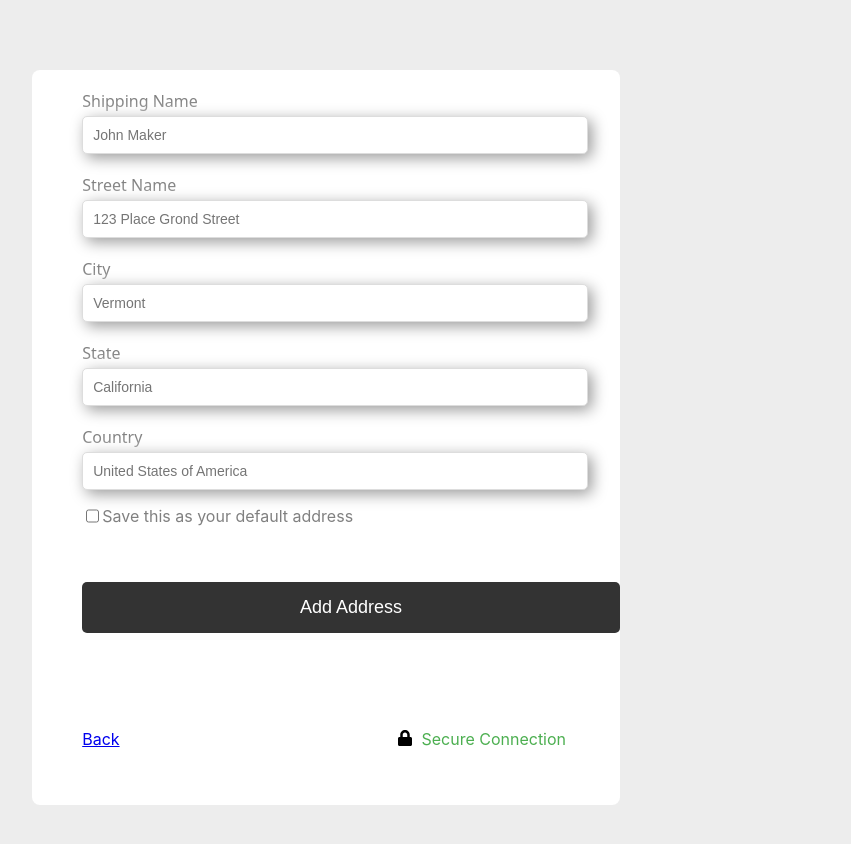
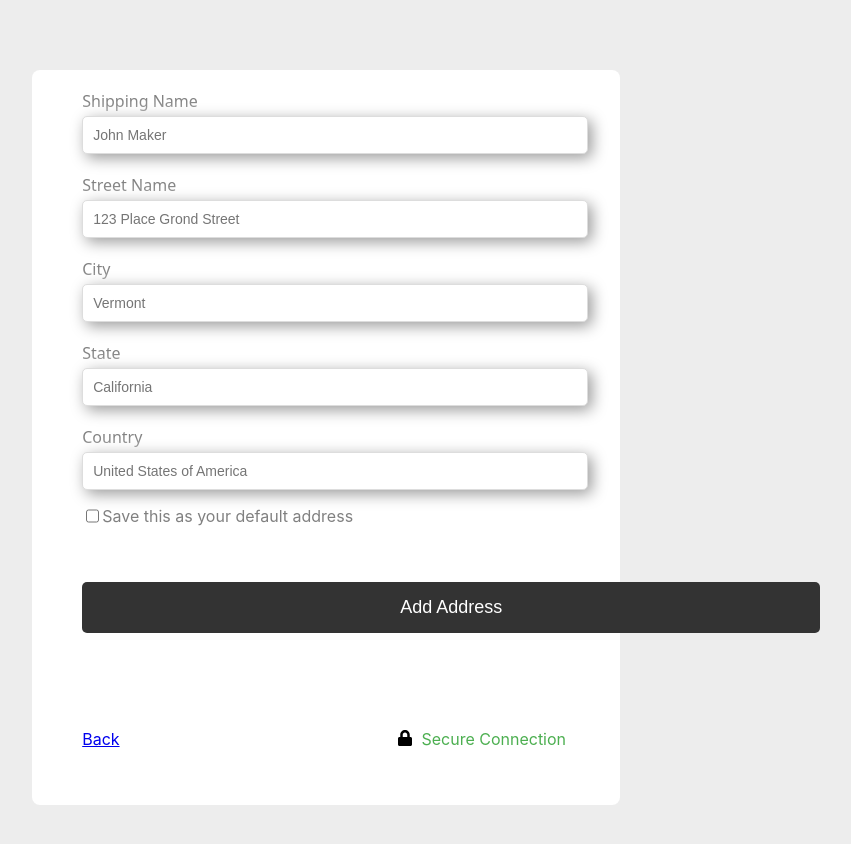
Before and after one commit to prospersibanda/e-commerce-store, a React (Create React App) app: page /address in a window 1280 px wide. Shown: the top 844 px of the page, without its empty margins (314-1165 px from the left). Built offline with nearby package versions, Linux system fonts and the light colour scheme; a web font is replaced by a local one.

Commit message:
adjust address btn

```diff
--- a/src/Styles/address.css
+++ b/src/Styles/address.css
@@ -12,7 +12,9 @@ span {
   padding-top: 10px;
   padding-bottom: 10px;
 }
-
+.address-btn{
+  width: 41em;
+}
 .address-form {
   background-color: white;
   padding-top: 20px;
--- a/src/pages/Address.jsx
+++ b/src/pages/Address.jsx
@@ -113,7 +113,7 @@ const Address = () => {
           <p>Save this as your default address</p>
         </span> <br />
 
-        <button type="button" onClick={handleSubmit}>Add Address</button> <br /> <br /> <br />
+        <button className="address-btn" type="button" onClick={handleSubmit}>Add Address</button> <br /> <br /> <br />
 
         <span className="last-details">
           <a href="/">Back</a>
```
